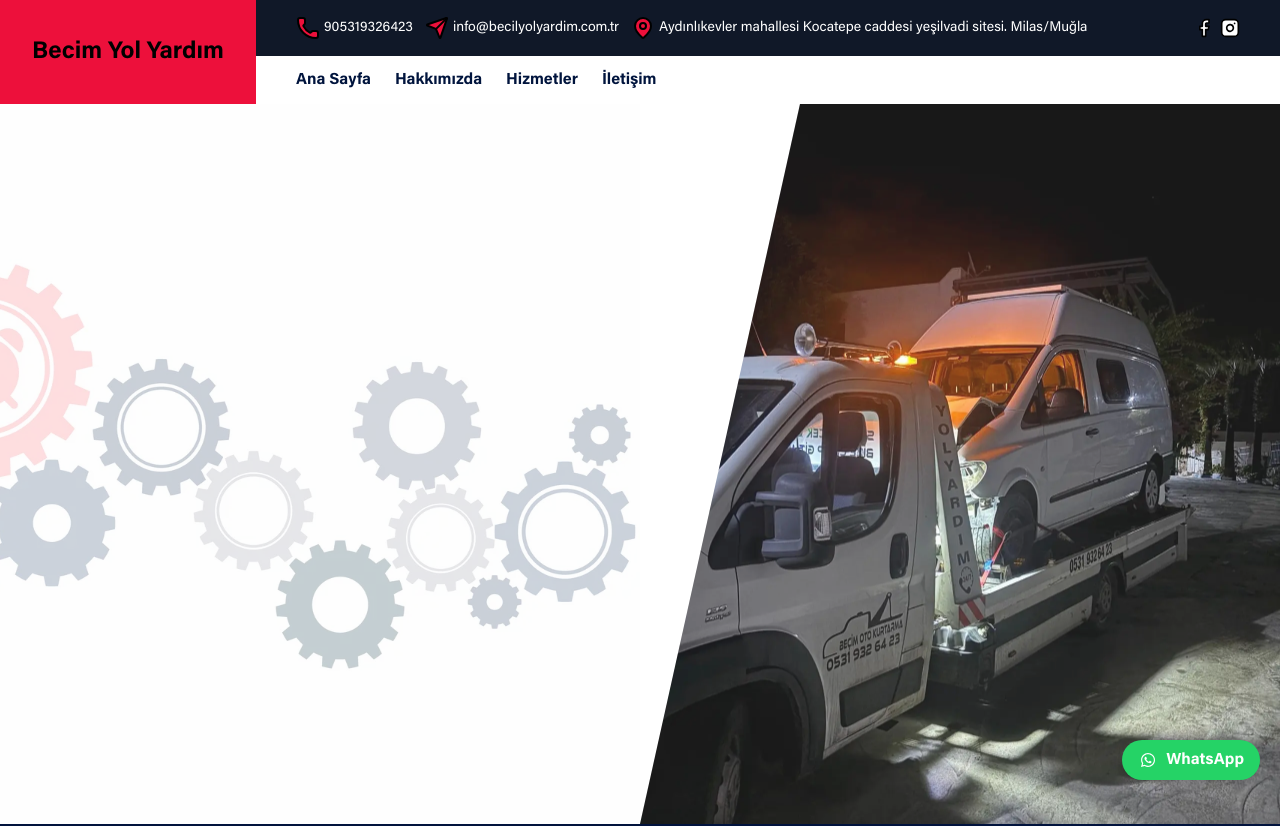
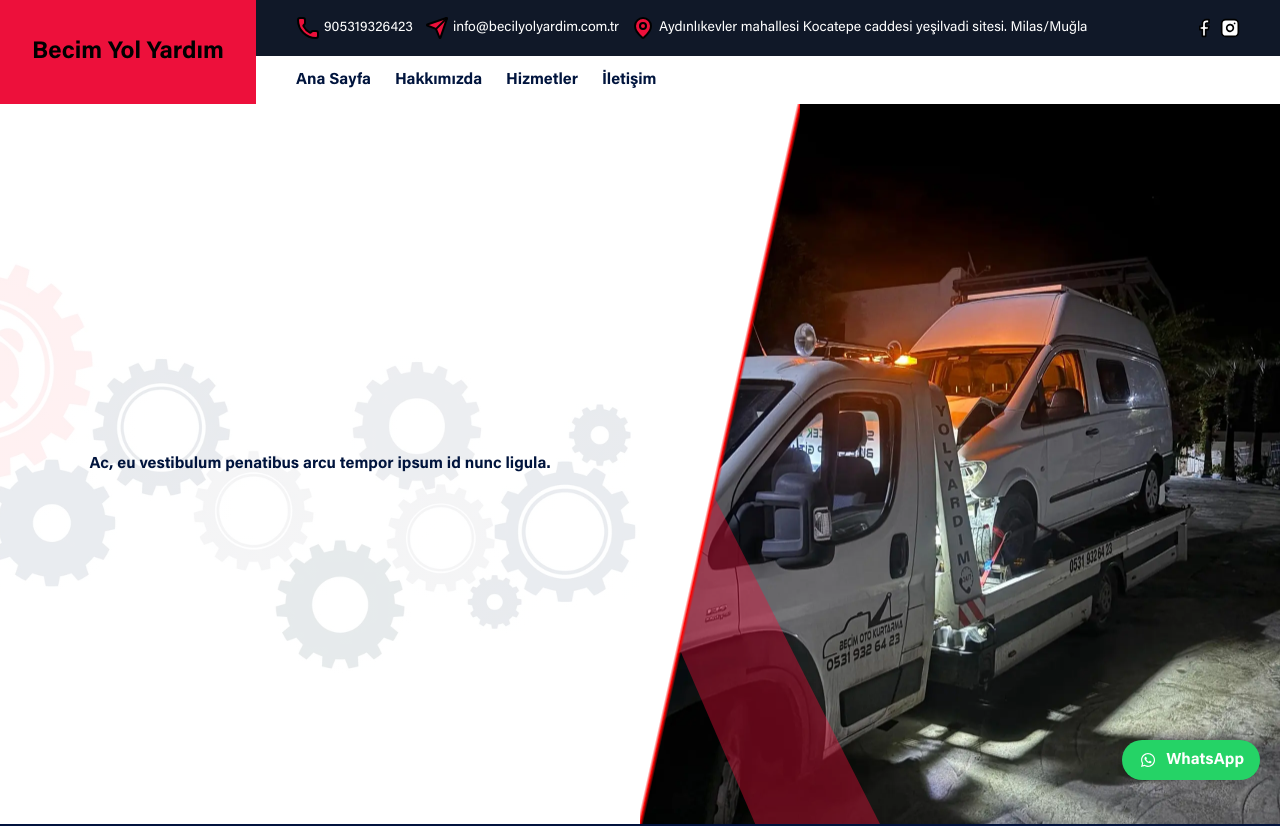
Before and after one commit to emrahburak/becimyolyardim, a React (Vite) app: page / in a window 1280 px wide. Shown: the top 826 px of the page. Built offline with nearby package versions, Linux system fonts and the light colour scheme.

Commit message:
UPDATED --Hero.tsx

```diff
--- a/src/components/Hero/index.tsx
+++ b/src/components/Hero/index.tsx
@@ -6,26 +6,51 @@ export default function Hero() {
     <div className="relative w-full h-[720px] flex">
       {/* Sol taraf: mekanik çarklar */}
       <div
-        className="w-1/2 h-full relative bg-cover bg-center opacity-25"
+        className="w-1/2 h-full relative bg-cover bg-center"
         style={{
-          backgroundImage: `url(${MechanicalGears})`,
+          backgroundImage: `linear-gradient(rgba(255,255,255,0.9), rgba(255,255,255,0.9)), url(${MechanicalGears})`,
           backgroundPosition: 'right center',
           backgroundSize: 'cover',
         }}
       >
-        <div className="absolute top-0 left-0 w-full h-full bg-gray-200 opacity-10 "></div>
+        <div className="absolute top-0 left-0 bottom-0 w-full h-full bg-transparent z-10 flex items-center justify-center">
+          <div className="text-regal-black font-semibold">
+            Ac, eu vestibulum penatibus arcu tempor ipsum id nunc ligula.
+          </div>
+        </div>
       </div>
 
+
       {/* Sağ taraf: işletme fotoğrafı, clip-path ile yamuk */}
-      <div
-        className="hidden lg:block w-1/2 h-full bg-cover bg-center "
-        style={{
-          backgroundImage: `url(${BusinessPhoto})`,
-          clipPath: 'polygon(25% 0, 100% 0%, 100% 100%, 0 100%)'
-        }}
-      >
-        {/* İstersen overlay ekleyebilirsin */}
-        <div className="absolute top-0 left-0 w-full h-full bg-gray-200 opacity-10  "></div>
+      <div className="relative hidden lg:block w-1/2 h-full overflow-hidden">
+        {/* Fotoğraf */}
+        <div
+          className="absolute inset-0 bg-cover bg-center"
+          style={{
+            backgroundImage: `url(${BusinessPhoto})`,
+            clipPath: 'polygon(25% 0, 100% 0%, 100% 100%, 0 100%)',
+          }}
+        >
+          {/* Kırmızı eğik overlay */}
+          <div
+            className="absolute bottom-0 left-0  w-1/2 h-1/2 bg-regal-red opacity-40"
+            style={{
+              clipPath: 'polygon(0 26%, 18% 0, 75% 100%, 36% 100%)',
+
+            }}
+          ></div>
+
+        </div>
+
+        {/* Kırmızı kenar efekti */}
+        <div
+          className="absolute top-0 left-0 h-full pointer-events-none"
+          style={{
+            width: '25%',
+            background:
+              'linear-gradient(to bottom right, transparent 49%, #ff0000 50%, transparent 51%)',
+          }}
+        ></div>
       </div>
     </div>
   )
```
